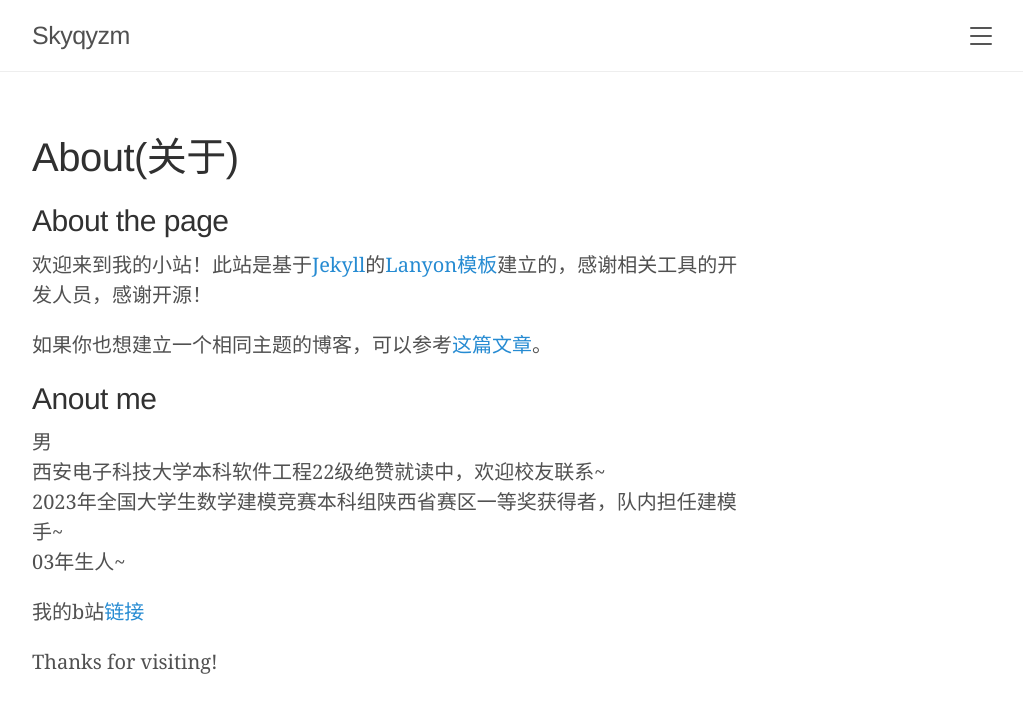
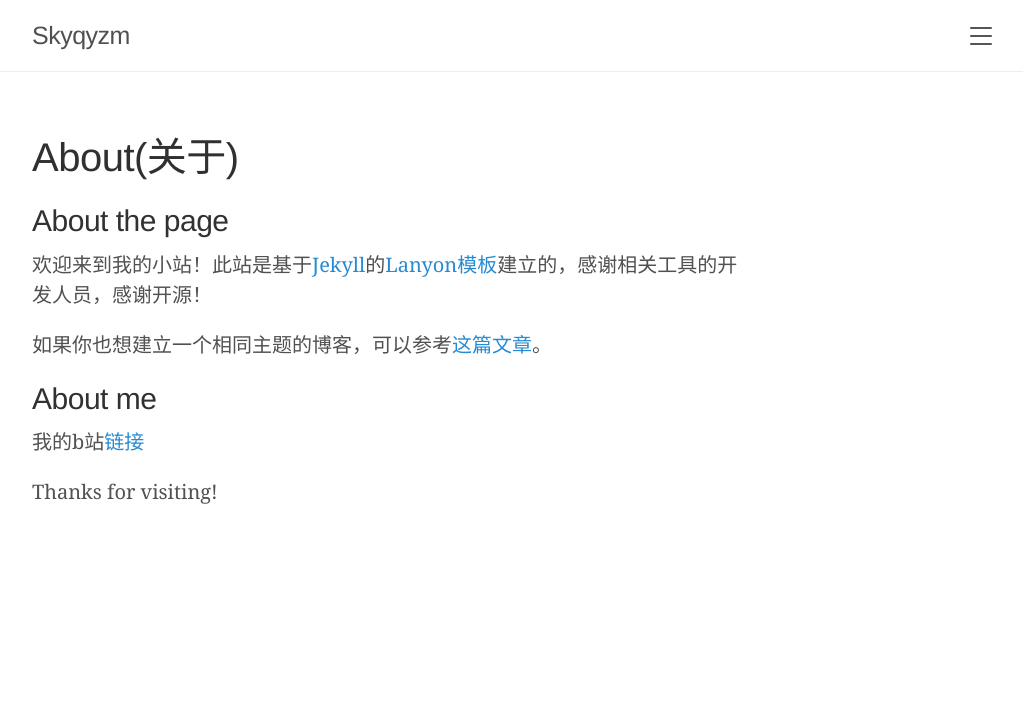
Before and after one commit to skyjty/skyjty.github.io, a Jekyll site: the page built from about.md, in a window 1280 px wide. Shown: the top 713 px of the page, without its empty margins (248-1271 px from the left). Built offline with Jekyll 4.4.1, drawn with Linux system fonts in a browser that asks for light colours; nearby versions of some CDN libraries.

Commit message:
Update about.md

```diff
--- a/about.md
+++ b/about.md
@@ -8,10 +8,7 @@ title: About(关于)
 
 如果你也想建立一个相同主题的博客，可以参考[这篇文章]({{ site.path }}/web/2024/07/09/Jekyll.html)。
 
-## Anout me
-男<br>西安电子科技大学本科软件工程22级绝赞就读中，欢迎校友联系~<br>
-2023年全国大学生数学建模竞赛本科组陕西省赛区一等奖获得者，队内担任建模手~<br>
-03年生人~<br>
+## About me
 
 我的b站[链接](https://space.bilibili.com/160904623)
 
```
